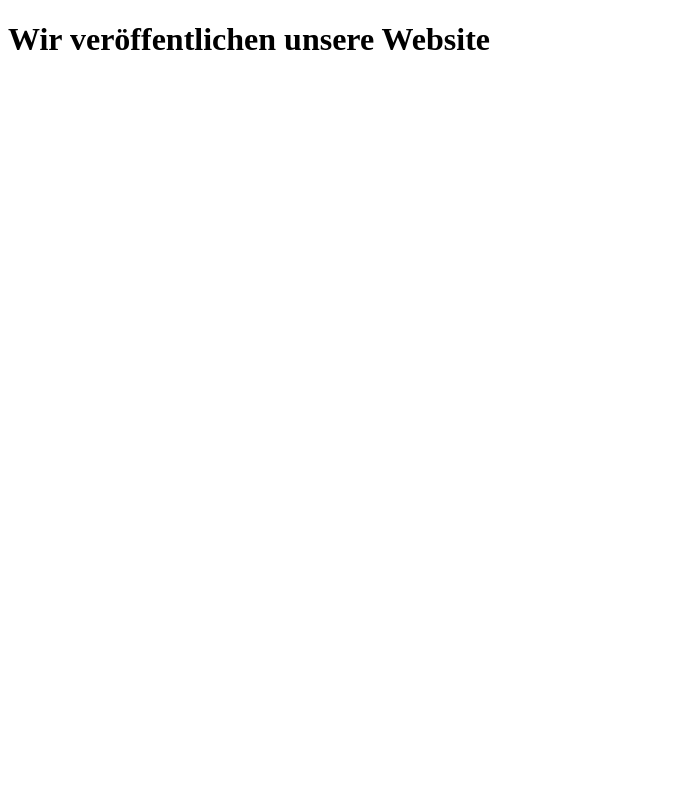
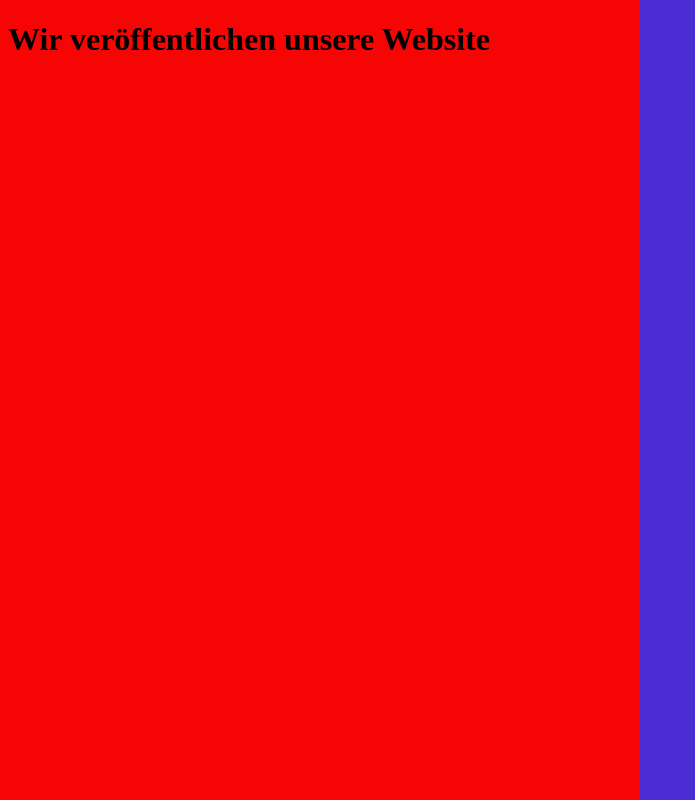
Before and after one commit to franzockel/pages, a plain HTML site: page index.html in a window 1280 px wide. Shown: the whole page, without its empty margins (0-695 px from the left). Drawn offline with Linux system fonts and the light colour scheme.

Commit message:
bg linear gradient

```diff
--- /dev/null
+++ b/assets/css/style.css
@@ -0,0 +1,9 @@
+body {
+  background: linear-gradient(
+    90deg,
+    rgba(247, 5, 5, 1) 0%,
+    rgba(247, 5, 5, 1) 50%,
+    rgba(74, 45, 210, 1) 50%,
+    rgba(74, 45, 210, 1) 100%
+  );
+}
--- a/index.html
+++ b/index.html
@@ -5,6 +5,7 @@
     <meta http-equiv="X-UA-Compatible" content="IE=edge" />
     <meta name="viewport" content="width=device-width, initial-scale=1.0" />
     <title>Document</title>
+    <link rel="stylesheet" href="./assets/css/style.css" />
   </head>
   <body>
     <h1>Wir veröffentlichen unsere Website</h1>
```
